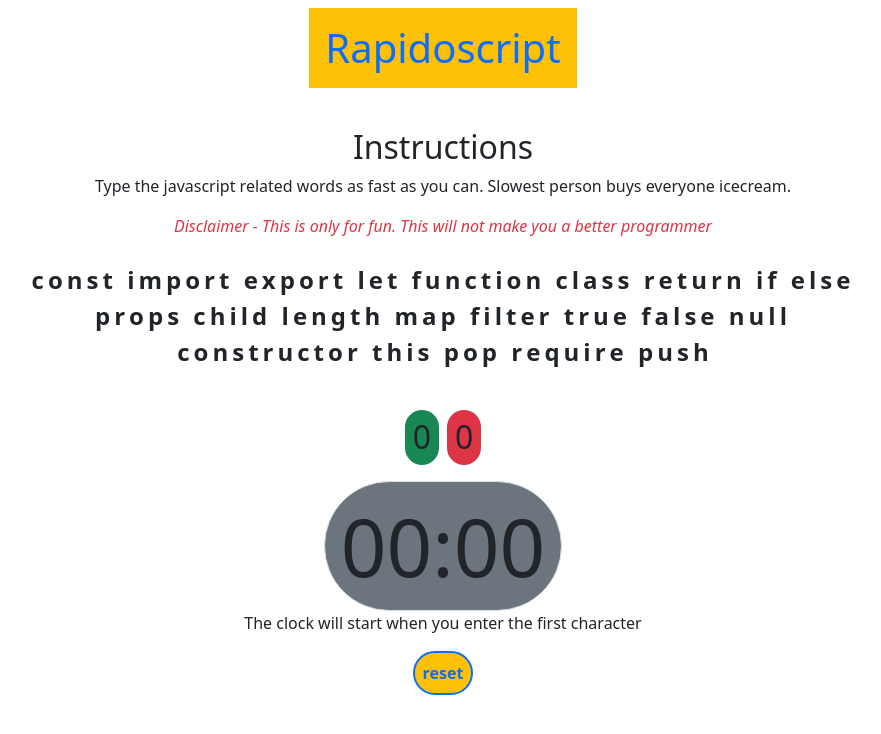
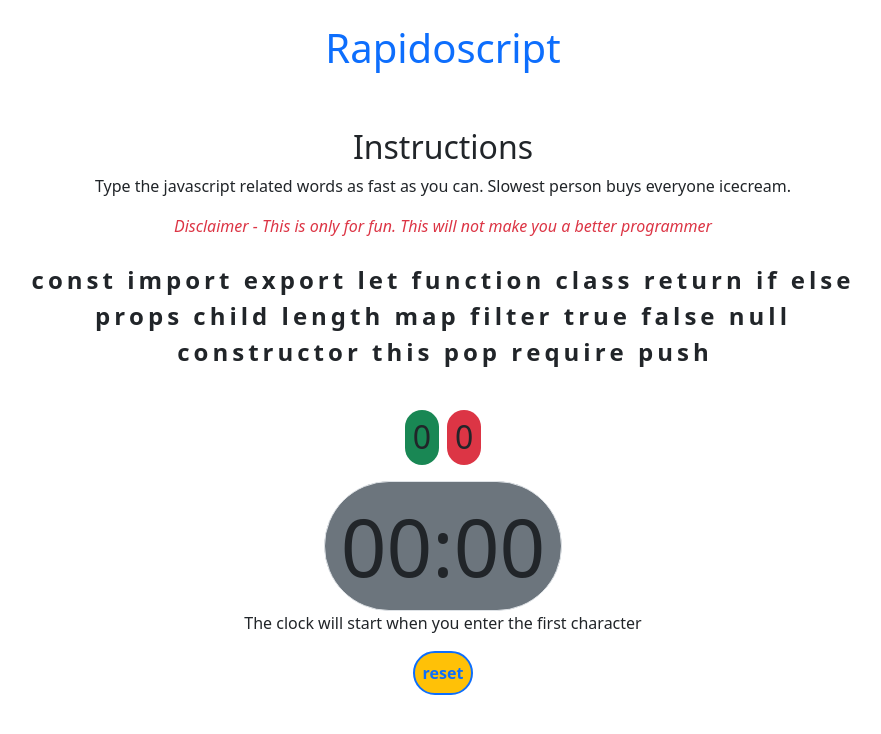
Before and after one commit to vinnypee88/rapidoscript, a Next.js app: page / in a window 1280 px wide. Shown: the top 734 px of the page, without its empty margins (197-1078 px from the left). Built offline with nearby package versions, Linux system fonts and the light colour scheme.

Commit message:
removed bgcolor of heading

```diff
--- a/components/Navbar.js
+++ b/components/Navbar.js
@@ -2,7 +2,7 @@ const Navbar = () => {
   return (
     <nav className="navbar">
       <div className="container-fluid d-flex justify-content-center">
-        <h1 className="text-primary bg-warning p-3" href="#">
+        <h1 className="text-primary p-3" href="#">
           Rapidoscript
         </h1>
       </div>
```
